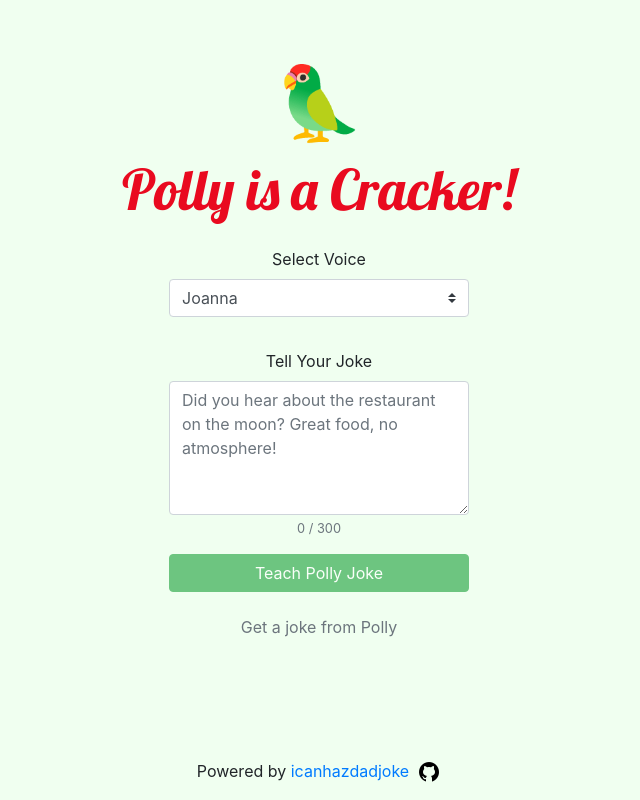
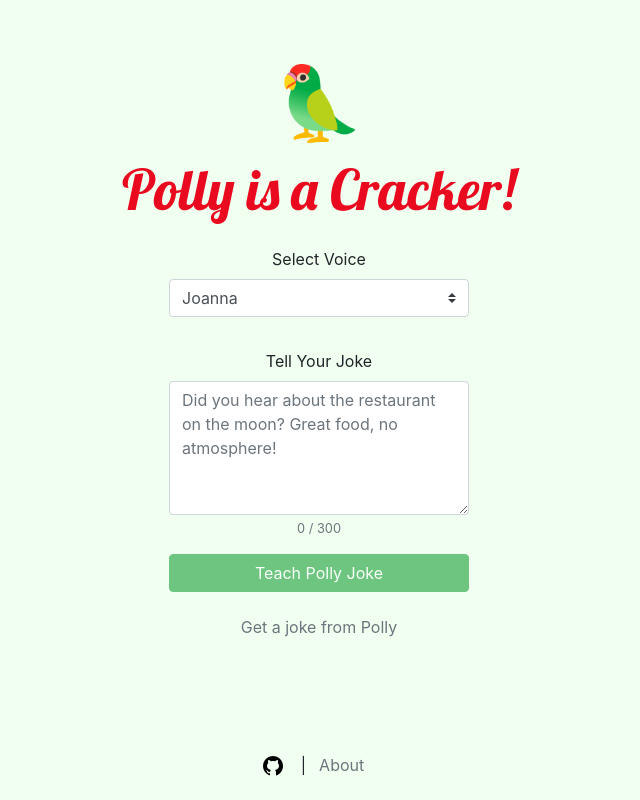
Before and after one commit to kimfucious/polly-is-a-cracker, an Angular app: page /byoj in a window 1280 px wide. Shown: the whole page, without its empty margins (321-961 px from the left). Built offline with nearby package versions, Linux system fonts and the light colour scheme.

Commit message:
get modal working

```diff
--- a/src/app/components/modal/modal.component.html
+++ b/src/app/components/modal/modal.component.html
@@ -21,11 +21,20 @@
       >
     </p>
     <p>
-      Humour provided by the groan-worthy,<a
+      Audio handled by<a
+        href="https://www.npmjs.com/package/howler"
+        target="_blank"
+        rel="noopener noreferrer"
+        >howler.js.</a
+      >
+    </p>
+    <p>
+      Humour provided by the groan-worthy,
+      <a
         href="https://icanhazdadjoke.com/api"
         target="_blank"
         rel="noopener noreferrer"
-        >icanhazdadjoke</a
+        >icanhazdadjoke.</a
       >
     </p>
     <p>
@@ -34,7 +43,7 @@
         href="https://aws.amazon.com/polly/"
         target="_blank"
         rel="noopener noreferrer"
-        >Amazon Polly</a
+        >Amazon Polly.</a
       >
     </p>
   </div>
@@ -48,3 +57,4 @@
     </button>
   </div>
 </ng-template>
+<button (click)="open(content)" class="btn btn-link text-muted">About</button>
--- a/src/app/components/modal/modal.component.scss
+++ b/src/app/components/modal/modal.component.scss
@@ -0,0 +1,3 @@
+button .close:focus {
+  outline: none !important;
+}
--- a/src/app/components/modal/modal.component.ts
+++ b/src/app/components/modal/modal.component.ts
@@ -1,5 +1,9 @@
 import { Component, OnInit } from "@angular/core";
-import { NgbModal, ModalDismissReasons } from "@ng-bootstrap/ng-bootstrap";
+import {
+  NgbModal,
+  ModalDismissReasons,
+  NgbModalRef
+} from "@ng-bootstrap/ng-bootstrap";
 
 @Component({
   selector: "app-modal",
@@ -7,7 +11,18 @@ import { NgbModal, ModalDismissReasons } from "@ng-bootstrap/ng-bootstrap";
   styleUrls: ["./modal.component.scss"]
 })
 export class ModalComponent implements OnInit {
-  constructor() {}
+  modalRef: NgbModalRef;
+  modalContent: any;
+  constructor(private modalService: NgbModal) {}
+
+  open(content) {
+    this.modalRef = this.modalService.open(content);
+    this.modalContent = content;
+  }
+
+  toggleModel() {
+    this.open(this.modalContent);
+  }
 
   ngOnInit() {}
 }
--- a/src/app/components/polly-footer/polly-footer.component.html
+++ b/src/app/components/polly-footer/polly-footer.component.html
@@ -1,19 +1,10 @@
-<app-modal></app-modal>
 <div class="d-flex justify-content-between align-items-center mb-3 w-100">
-  <div>
-    Powered by
-    <a
-      href="https://icanhazdadjoke.com/api"
-      target="_blank"
-      rel="noopener noreferrer"
-      >icanhazdadjoke</a
-    >
-  </div>
-  <span class="mx-1"></span>
   <a
     href="https://github.com/kimfucious/polly-is-a-cracker"
     target="_blank"
     rel="noopener noreferrer"
     ><i><img src="../../../assets/github-24.png" alt="github logo"/></i
   ></a>
+  <span class="ml-3">|</span>
+  <app-modal></app-modal>
 </div>
```
